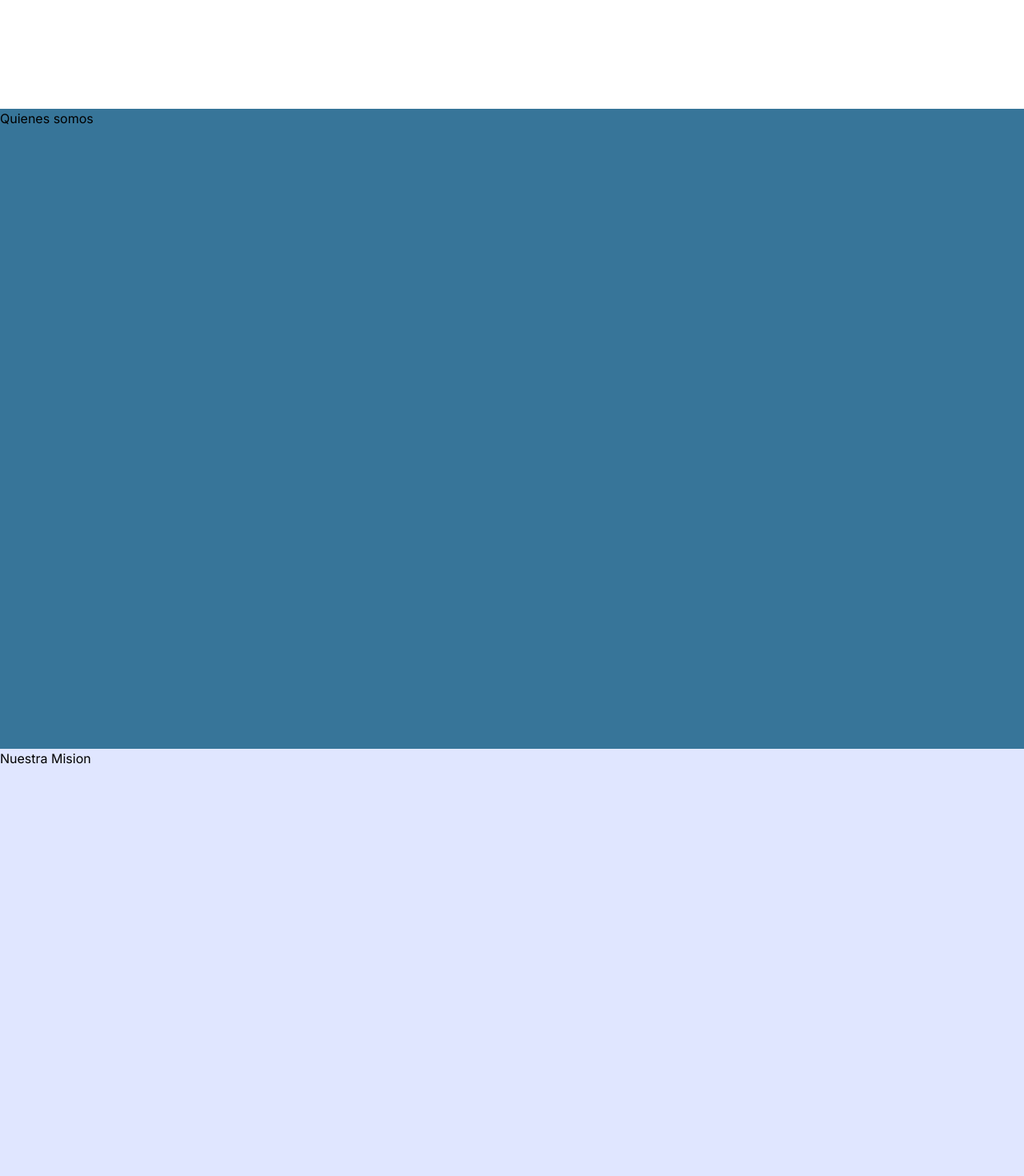
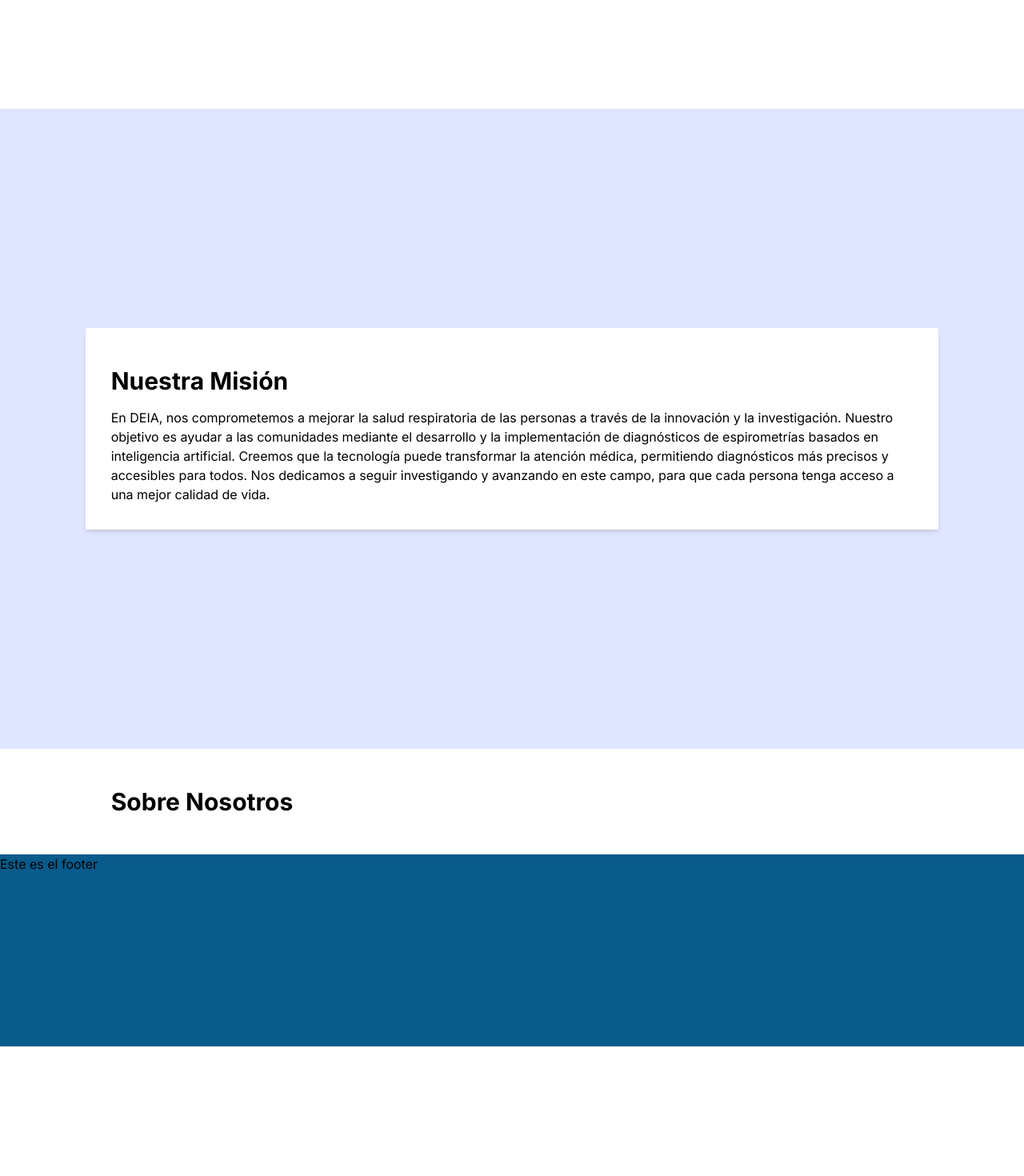
Before and after one commit to proydeia/deia, a Next.js app: page / in a window 1280 px wide. Shown: the part 680-2150 px from the top of the page at 80% size. After the commit the page ends 1988 px from the top, so only its background shows below. Built offline with nearby package versions, Linux system fonts and the light colour scheme; no server answers; what @vercel/postgres-kysely, tailwindcss-animated would draw is missing.

Commit message:
+about +mision arreglar navbar

```diff
--- /dev/null
+++ b/app/componenetes/about.tsx
@@ -0,0 +1,8 @@
+export default function About() {
+    return (
+        <div className="bg-white w-10/12 p-8 rounded-sm ">
+            <h1 className="text-2xl sm:text-3xl font-bold text-left  w-full mb-4 mt-4">Sobre Nosotros</h1>
+
+        </div>
+    )
+}
--- /dev/null
+++ b/app/componenetes/mision.tsx
@@ -0,0 +1,8 @@
+export default function Mision() {
+    return (
+        <div className="bg-white w-10/12 p-8 rounded-sm shadow-md">
+            <h1 className="text-2xl sm:text-3xl font-bold text-left  w-full mb-4 mt-4">Nuestra Misión</h1>
+            <p>En DEIA, nos comprometemos a mejorar la salud respiratoria de las personas a través de la innovación y la investigación. Nuestro objetivo es ayudar a las comunidades mediante el desarrollo y la implementación de diagnósticos de espirometrías basados en inteligencia artificial. Creemos que la tecnología puede transformar la atención médica, permitiendo diagnósticos más precisos y accesibles para todos. Nos dedicamos a seguir investigando y avanzando en este campo, para que cada persona tenga acceso a una mejor calidad de vida.</p>
+        </div>
+    )
+}
--- a/app/navBar.tsx
+++ b/app/navBar.tsx
@@ -29,10 +29,10 @@ export default async function Navbar() {
   const session = await auth();
   return (
     <>
-      <nav className="bg-white shadow-lg fixed top-0 left-0 right-0">
+      <nav className="bg-white bg-fixed shadow-lg fixed top-0 left-0 right-0">
         <div className="max-w-7xl mx-auto px-4 sm:px-6 lg:px-8">
           <div className="flex items-center justify-between h-16">
-            <div className="flex items-center justify-center w-full">
+            <div className="flex items-center justify-center w-full sm:items-start">
               <div className="flex-shrink-0 flex flex-row gap-2 items-center">
                 <Image
                   src="/Frame9.png"
--- a/app/page.tsx
+++ b/app/page.tsx
@@ -1,4 +1,6 @@
 import Image from "next/image";
+import Mision from "./componenetes/mision";
+import About from "./componenetes/about";
 
 export default function Home() {
   return (
@@ -12,17 +14,18 @@ export default function Home() {
           height={300}
           className="animate-rotate-y animate-once animate-delay-[300ms] animate-ease-in-out animate-normal"
         />
-        <h1 className="animate-pulse animate-infinite animate-delay-300 animate-ease-linear animate-normal text-6xl">DEIA</h1>
+        <h1 className="animate-fade-left animate-once animate-duration-[4000ms] animate-ease-in text-6xl">DEIA</h1>
+      </section>
+      <section className="our-mission w-full bg-primary_light h-screen flex justify-center items-center">
+        {/* Our Mission content */}
+        <Mision/>
       </section>
 
       {/* Add your content sections here */}
-      <section className="about-us w-full bg-secondary h-screen">
+      <section className="about-us  flex justify-center items-center">
         {/* About Us content */}
-        <p>Quienes somos</p>
-      </section>
-      <section className="our-mission w-full bg-primary_light h-screen">
-        {/* Our Mission content */}
-        <p>Nuestra Mision</p>
+
+      <About/>
       </section>
     </main>
 
```
